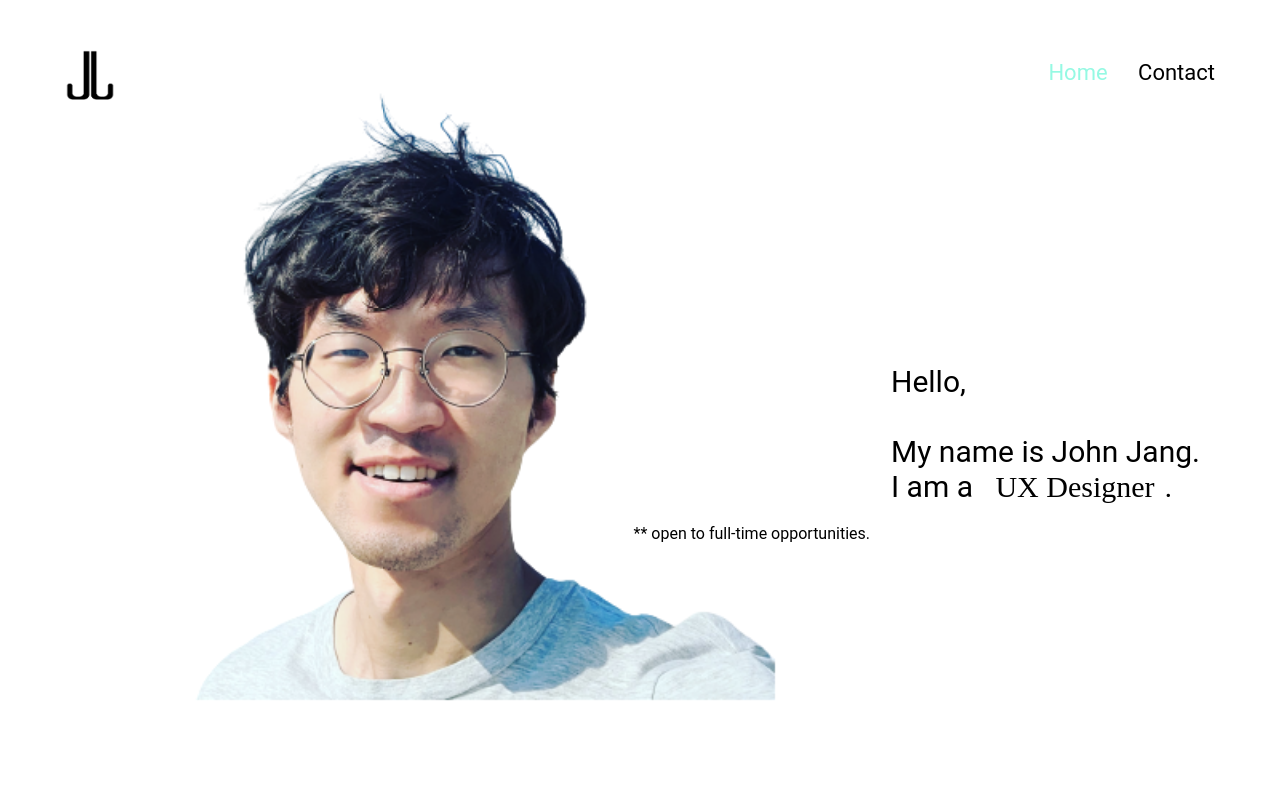
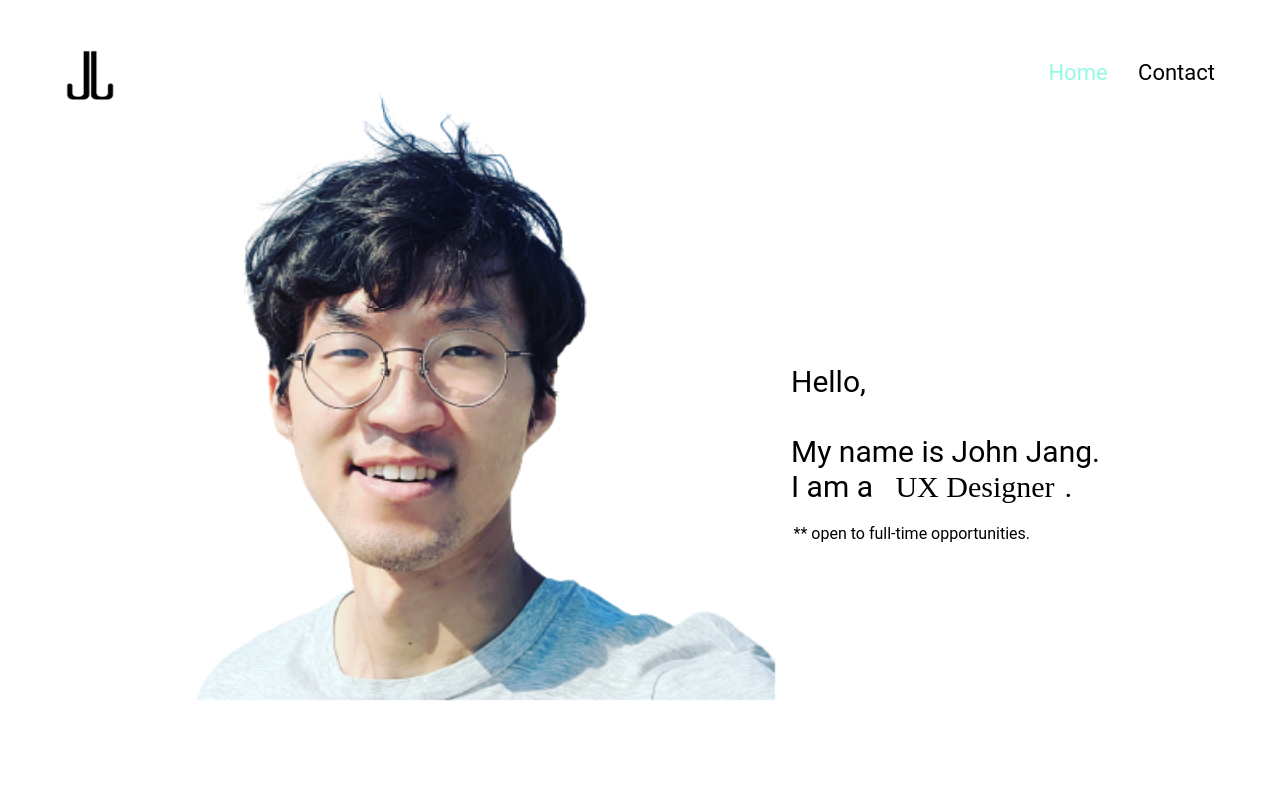
Before and after one commit to johnjang94/portfolio, a plain HTML site: page index.html in a window 1280 px wide. Shown: the top 791 px of the page. Drawn offline with Linux system fonts and the light colour scheme.

Commit message:
Update portfolio.css

```diff
--- a/css/portfolio.css
+++ b/css/portfolio.css
@@ -181,7 +181,7 @@ body {
   font-size: 30px;
 
   margin-top: -350px;
-  margin-right: 50px;
+  margin-right: 150px;
 }
 
 .position {
@@ -190,7 +190,7 @@ body {
 
 .subtitle {
   float: right;
-  margin-right: 380px;
+  margin-right: 220px;
   margin-top: -190px;
 }
 
```
